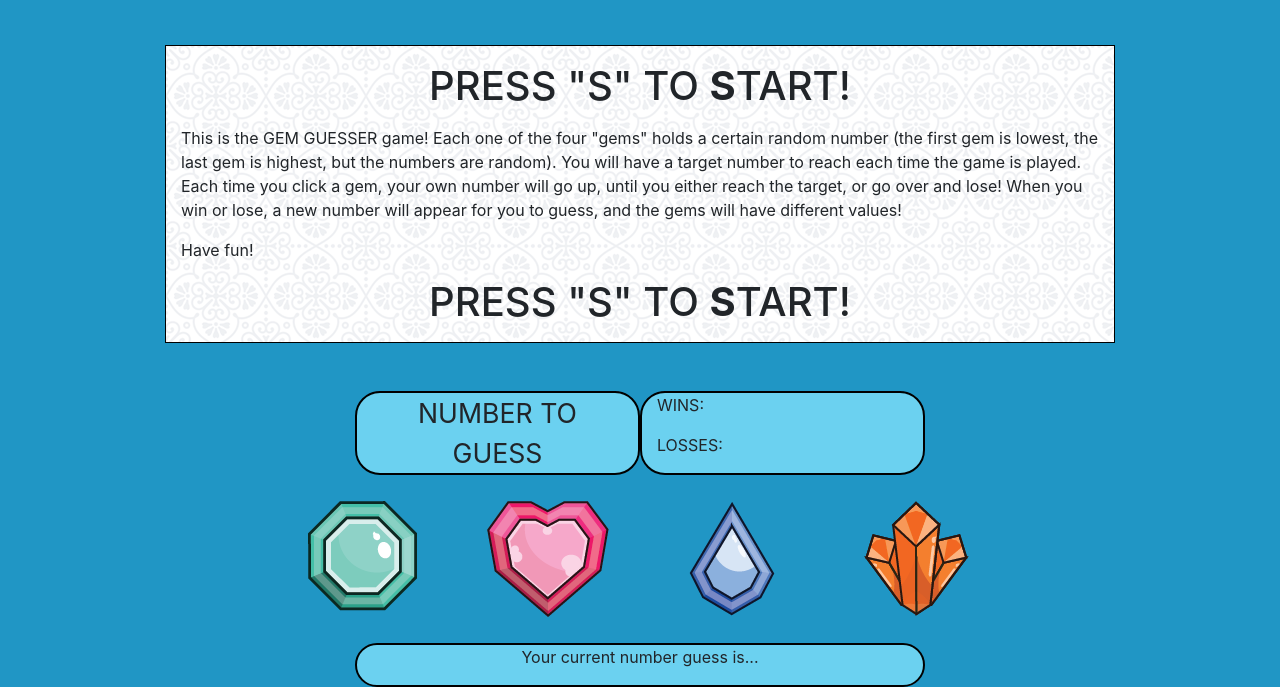
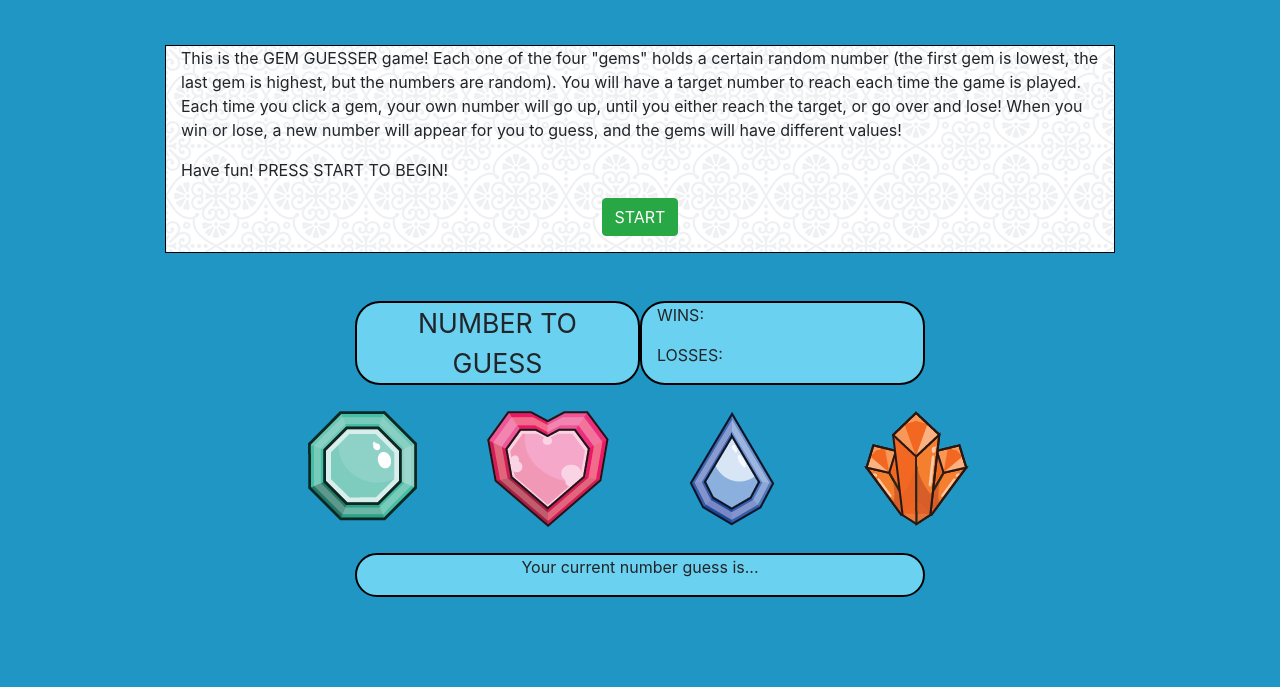
Before and after one commit to MadManta/week-4-game, a plain HTML site: page index.html in a window 1280 px wide. Shown: the part 115-802 px from the top of the page. Drawn offline with nearby package versions, Linux system fonts and the light colour scheme.

Commit message:
Changing game start
From key press to button push

```diff
--- a/index.html
+++ b/index.html
@@ -24,10 +24,9 @@
         <div class="row">
             <div class="col-sm-1"></div>
             <div class="col-lg-10 information">
-                <p><h1><center>PRESS "S" TO <b>S</b>TART!</center></h1></p>
                 <p>This is the GEM GUESSER game! Each one of the four "gems" holds a certain random number (the first gem is lowest, the last gem is highest, but the numbers are random). You will have a target number to reach each time the game is played. Each time you click a gem, your own number will go up, until you either reach the target, or go over and lose! When you win or lose, a new number will appear for you to guess, and the gems will have different values!</p>
-                <p>Have fun!</p>
-                <p><h1><center>PRESS "S" TO <b>S</b>TART!</center></h1></p>
+                <p>Have fun!  PRESS START TO BEGIN!</p>
+                <p><center><button id="startbtn" onclick="start()" class="btn btn-success">START</button></center></p>
             </div>
             <div class="col-sm-1"></div>
         </div>
```
